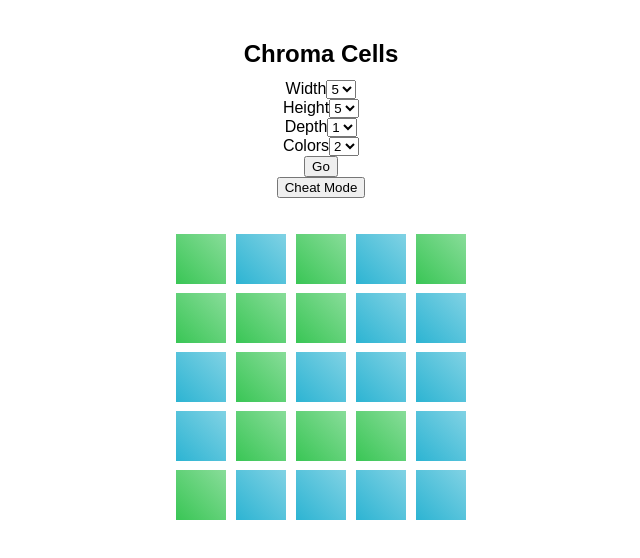
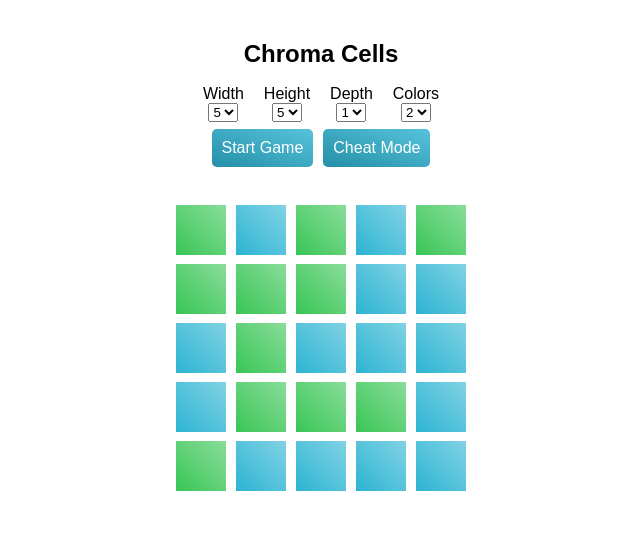
Before and after one commit to alexcavalli/chroma-cells, a React (Create React App) app: page / in a window 1280 px wide. Shown: the top 558 px of the page, without its empty margins (319-959 px from the left). Built offline with nearby package versions, Linux system fonts and the light colour scheme.

Commit message:
UI improvements

```diff
--- a/src/App.js
+++ b/src/App.js
@@ -10,6 +10,7 @@ const mapStateToProps = state => ({
   settings: state.settings,
   cells: state.cells,
   win: state.win,
+  movesMade: state.movesMade,
   cheatMode: state.cheatMode
 });
 
@@ -82,16 +83,21 @@ class App extends Component {
   }
 
   render() {
-    const { settings, win } = this.props;
+    const { settings, win, movesMade } = this.props;
     return (
       <div className="App">
         <div className="App-header">
-          <h2>Chroma Cells</h2>
-          {win && <h2>You win.</h2>}
+          <h2>
+            {win ? `You Win! (${movesMade} moves)` : 'Chroma Cells'}
+          </h2>
         </div>
         <div className="App-settings">
-          <Settings settings={settings} onUpdateSettings={this.onStartGame} />
-          <button onClick={this.onToggleCheatMode}>Cheat Mode</button>
+          <Settings
+            settings={settings}
+            onUpdateSettings={this.onStartGame}
+            displayCheatMode={movesMade > 50}
+            onClickCheatMode={this.onToggleCheatMode}
+          />
         </div>
         <div className="App-container">
           {this.renderCellGrids()}
--- a/src/Settings.css
+++ b/src/Settings.css
@@ -1,3 +1,28 @@
 .Settings {
   text-align: center;
 }
+
+.Settings-dropdowns {
+  display: flex;
+  justify-content: center;
+}
+
+.Settings-dropdown {
+  margin: 5px 10px;
+}
+
+.Settings-button {
+  background-color: #ccc;
+  background-image: linear-gradient(
+    to right top,
+    hsl(191, 65%, 40%),
+    hsl(191, 65%, 60%)
+  );
+  border-radius: 5px;
+  border-style: none;
+  color: white;
+  cursor: pointer;
+  font-size: 1em;
+  padding: 10px 10px;
+  margin: 2px 5px;
+}
--- a/src/Settings.js
+++ b/src/Settings.js
@@ -18,10 +18,11 @@ class Settings extends Component {
 
   renderDropdown(id, label, options, currentValue) {
     return (
-      <div>
+      <div className="Settings-dropdown">
         <label name={id}>
           {label}
         </label>
+        <br />
         <select
           id={id}
           value={currentValue}
@@ -40,20 +41,31 @@ class Settings extends Component {
   }
 
   render() {
-    const { width, height, depth, cycles } = this.state;
+    const { width, height, depth, cycles, displayCheatMode } = this.state;
     return (
       <div className="Settings">
+        <div className="Settings-dropdowns">
           {this.renderDropdown('width', 'Width', [2, 3, 4, 5], width)}
           {this.renderDropdown('height', 'Height', [2, 3, 4, 5], height)}
           {this.renderDropdown('depth', 'Depth', [1, 2, 3], depth)}
           {this.renderDropdown('cycles', 'Colors', [2, 3], cycles)}
+        </div>
+        <div className="Settings-buttons">
           <button
+            className="Settings-button"
             onClick={() => {
               this.props.onUpdateSettings(this.state);
             }}
           >
-          Go
+            Start Game
           </button>
+          <button
+            className="Settings-button"
+            onClick={this.props.onClickCheatMode}
+          >
+            Cheat Mode
+          </button>
+        </div>
       </div>
     );
   }
--- a/src/appRedux.js
+++ b/src/appRedux.js
@@ -44,11 +44,12 @@ const initialState = {
   settings: initialSettings,
   cells: initialCells,
   win: false,
+  movesMade: 0,
   cheatMode: false
 };
 
 export const reducer = (state = initialState, action) => {
-  const { cells, settings } = state;
+  const { cells, settings, movesMade } = state;
   const { type } = action;
 
   switch (type) {
@@ -83,7 +84,8 @@ export const reducer = (state = initialState, action) => {
       return {
         ...state,
         cells: newCells,
-        win: isWin
+        win: isWin,
+        movesMade: movesMade + 1
       };
     }
     case types.REVERSE_PLAY_CELL: {
@@ -102,7 +104,8 @@ export const reducer = (state = initialState, action) => {
       return {
         ...state,
         cells: newCells,
-        win: isWin
+        win: isWin,
+        movesMade: movesMade + 1
       };
     }
     case types.TOGGLE_CHEAT_MODE: {
```
Lines whose indentation alone changed are shown as unchanged.
